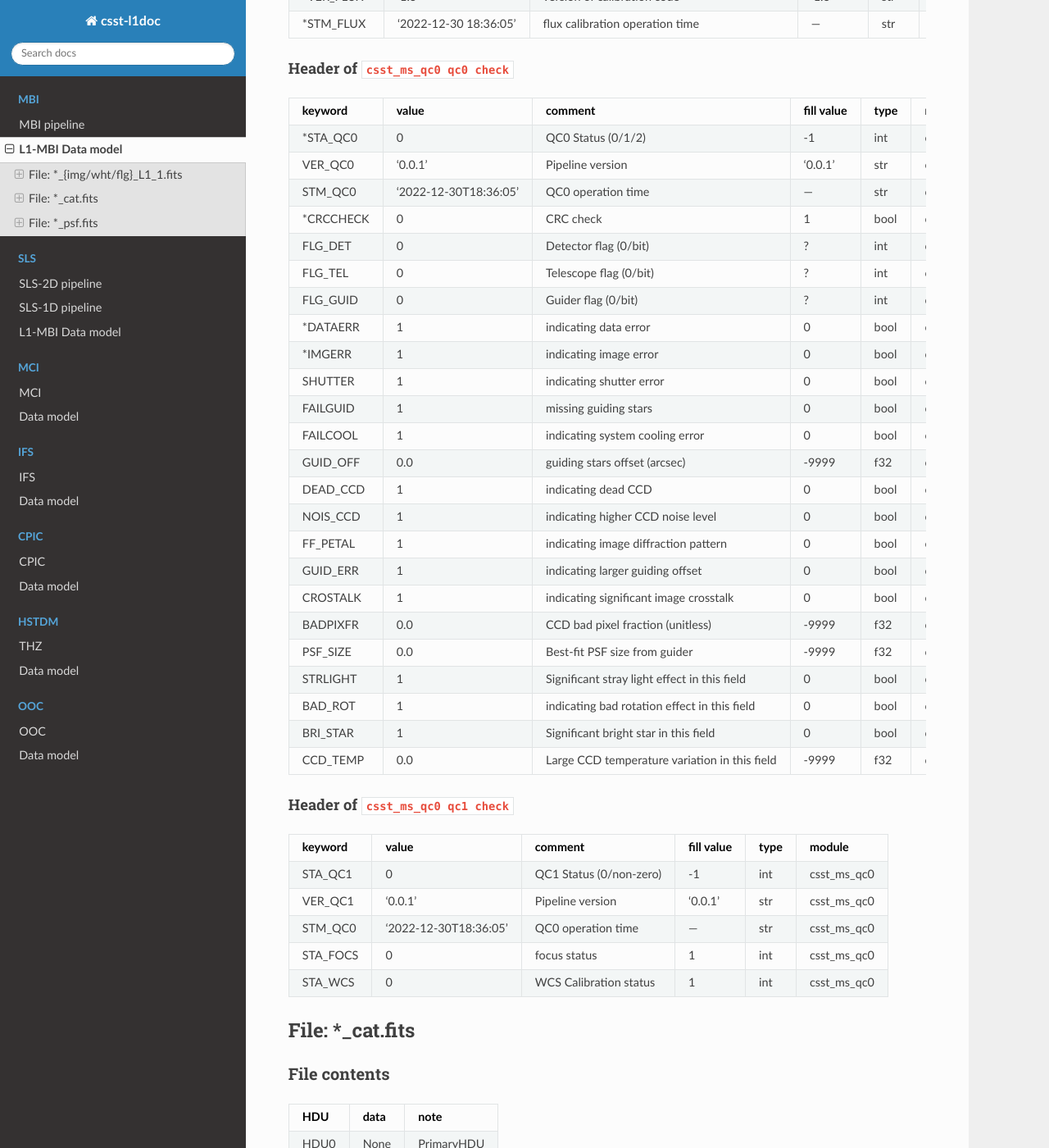
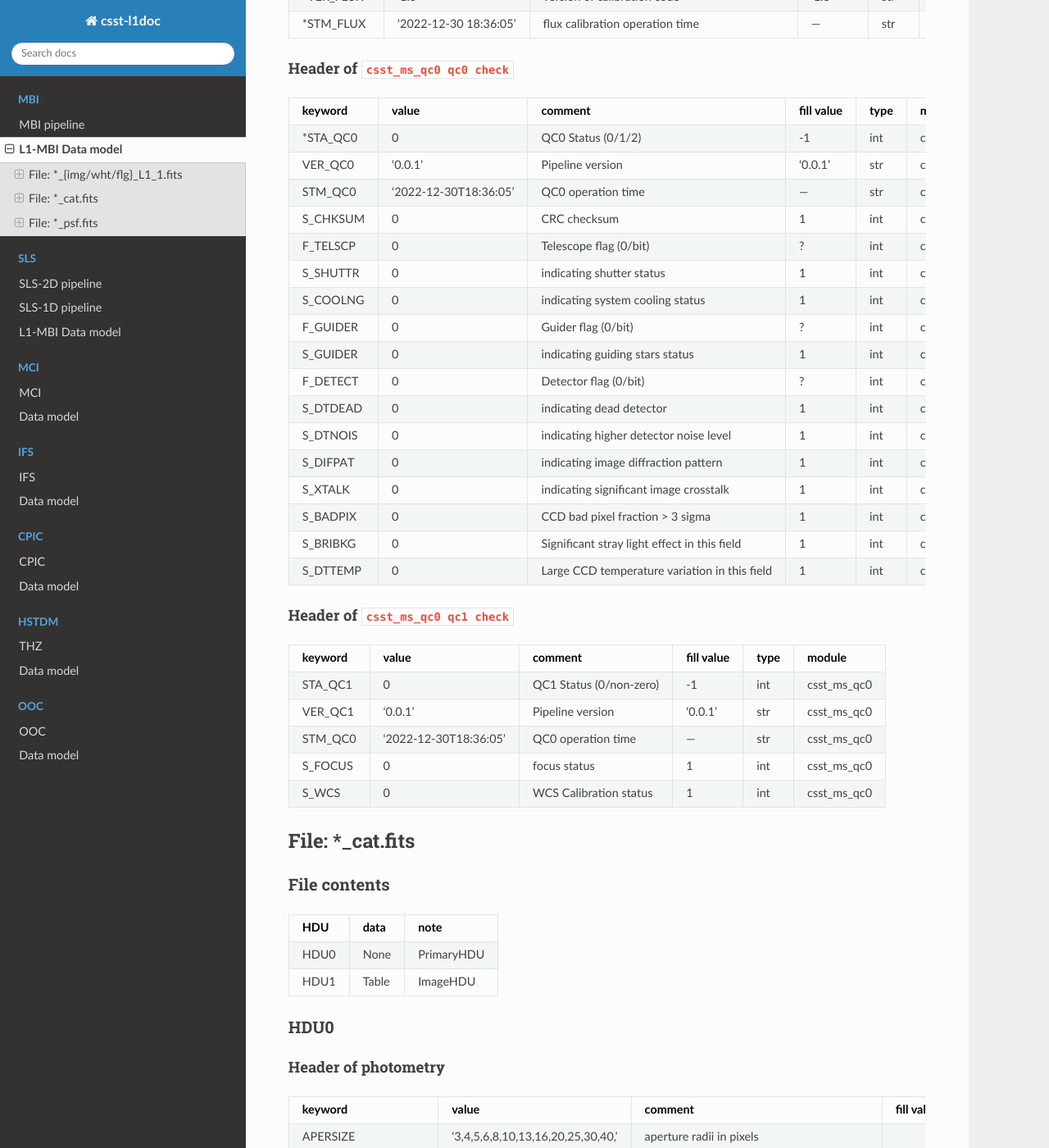
Before and after one commit to hypergravity/csst-doc-msc, a Sphinx documentation site: the page built from docs/source/mbi/data_model.md, in a window 1280 px wide and 1400 px high, scrolled down 3956 px. Shown: the whole window at 82% size. Built offline with Sphinx 7.4.7 and the Read the Docs theme 2.0.0, drawn with Linux system fonts in a browser that asks for light colours.

Commit message:
Update data_model.md

```diff
--- a/docs/source/mbi/data_model.md
+++ b/docs/source/mbi/data_model.md
@@ -137,27 +137,20 @@
 | *STA_QC0  | 0       | QC0 Status (0/1/2)                            | -1         | int   | csst_ms_qc0   |
 | VER_QC0   | '0.0.1' | Pipeline version                              | '0.0.1'    | str   | csst_ms_qc0   |
 | STM_QC0   | '2022-12-30T18:36:05' | QC0 operation time| --- | str | csst_ms_qc0 |
-| *CRCCHECK | 0       | CRC check                                     | 1          | bool  | csst_ms_qc0   |
-| FLG_DET   | 0       | Detector flag (0/bit)                         | ?          | int   | csst_ms_qc0   |
-| FLG_TEL   | 0       | Telescope flag (0/bit)                        | ?          | int   | csst_ms_qc0   |
-| FLG_GUID  | 0       | Guider flag (0/bit)                           | ?          | int   | csst_ms_qc0   |
-| *DATAERR  | 1       | indicating data error                         | 0          | bool  | csst_ms_qc0   |
-| *IMGERR   | 1       | indicating image error                        | 0          | bool  | csst_ms_qc0   |
-| SHUTTER   | 1       | indicating shutter error                      | 0          | bool  | csst_ms_qc0   |
-| FAILGUID  | 1       | missing guiding stars                         | 0          | bool  | csst_ms_qc0   |
-| FAILCOOL  | 1       | indicating system cooling error               | 0          | bool  | csst_ms_qc0   |
-| GUID_OFF  | 0.0     | guiding stars offset (arcsec)                 | -9999      | f32   | csst_ms_qc0   |
-| DEAD_CCD  | 1       | indicating dead CCD                           | 0          | bool  | csst_ms_qc0   |
-| NOIS_CCD  | 1       | indicating higher CCD noise level             | 0          | bool  | csst_ms_qc0   |
-| FF_PETAL  | 1       | indicating image diffraction pattern          | 0          | bool  | csst_ms_qc0   |
-| GUID_ERR  | 1       | indicating larger guiding offset              | 0          | bool  | csst_ms_qc0   |
-| CROSTALK  | 1       | indicating significant image crosstalk        | 0          | bool  | csst_ms_qc0   |
-| BADPIXFR  | 0.0     | CCD bad pixel fraction (unitless)             | -9999      | f32   | csst_ms_qc0   |
-| PSF_SIZE  | 0.0     | Best-fit PSF size from guider                 | -9999      | f32   | csst_ms_qc0   |
-| STRLIGHT  | 1       | Significant stray light effect in this field  | 0          | bool  | csst_ms_qc0   |
-| BAD_ROT   | 1       | indicating bad rotation effect in this field  | 0          | bool  | csst_ms_qc0   |
-| BRI_STAR  | 1       | Significant bright star in this field         | 0          | bool  | csst_ms_qc0   |
-| CCD_TEMP  | 0.0     | Large CCD temperature variation in this field | -9999      | f32   | csst_ms_qc0   |
+| S_CHKSUM | 0       | CRC checksum                                     | 1          | int  | csst_ms_qc0   |
+| F_TELSCP   | 0       | Telescope flag (0/bit)                        | ?          | int   | csst_ms_qc0   |
+| S_SHUTTR   | 0       | indicating shutter status                      | 1          | int  | csst_ms_qc0   |
+| S_COOLNG  | 0       | indicating system cooling status              | 1          | int  | csst_ms_qc0   |
+| F_GUIDER  | 0       | Guider flag (0/bit)                           | ?          | int   | csst_ms_qc0   |
+| S_GUIDER  | 0       | indicating guiding stars status                        | 1          | int  | csst_ms_qc0   |
+| F_DETECT   | 0       | Detector flag (0/bit)                         | ?          | int   | csst_ms_qc0   |
+| S_DTDEAD  | 0       | indicating dead detector                           | 1          | int  | csst_ms_qc0   |
+| S_DTNOIS  | 0       | indicating higher detector noise level             | 1          | int  | csst_ms_qc0   |
+| S_DIFPAT  | 0       | indicating image diffraction pattern          | 1          | int  | csst_ms_qc0   |
+| S_XTALK  | 0       | indicating significant image crosstalk        | 1          | int  | csst_ms_qc0   |
+| S_BADPIX  | 0     | CCD bad pixel fraction > 3 sigma             | 1      | int   | csst_ms_qc0   |
+| S_BRIBKG  | 0       | Significant stray light effect in this field  | 1          | int  | csst_ms_qc0   |
+| S_DTTEMP  | 0    | Large CCD temperature variation in this field | 1      | int   | csst_ms_qc0   |
 
 #### Header of `csst_ms_qc0 qc1 check`
 
@@ -166,8 +159,8 @@
 | STA_QC1 | 0         | QC1 Status (0/non-zero) | -1            | int   | csst_ms_qc0   |
 | VER_QC1  | '0.0.1'   | Pipeline version        | '0.0.1'       | str   | csst_ms_qc0   |
 | STM_QC0   | '2022-12-30T18:36:05' | QC0 operation time| --- | str | csst_ms_qc0 |
-| STA_FOCS  | 0  | focus status    | 1      | int   | csst_ms_qc0   |
-| STA_WCS  | 0         | WCS Calibration status         | 1             | int  | csst_ms_qc0   |
+| S_FOCUS  | 0  | focus status    | 1      | int   | csst_ms_qc0   |
+| S_WCS  | 0         | WCS Calibration status         | 1             | int  | csst_ms_qc0   |
 
 
 ## File: *_cat.fits
```
